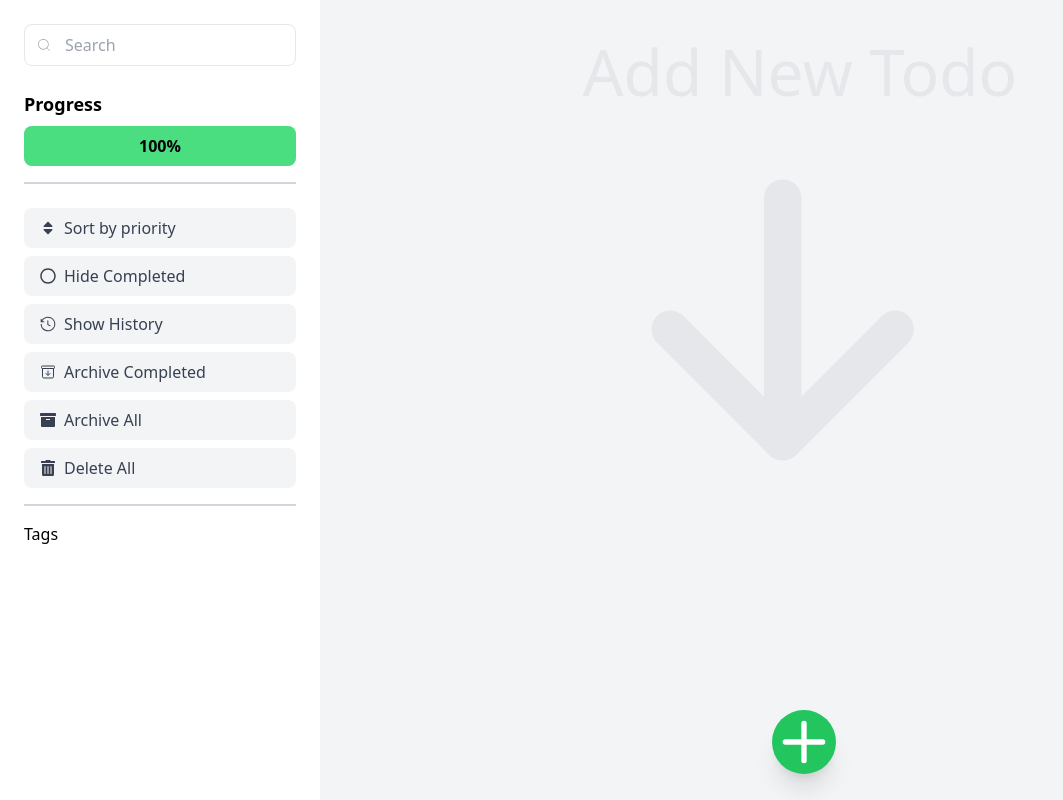
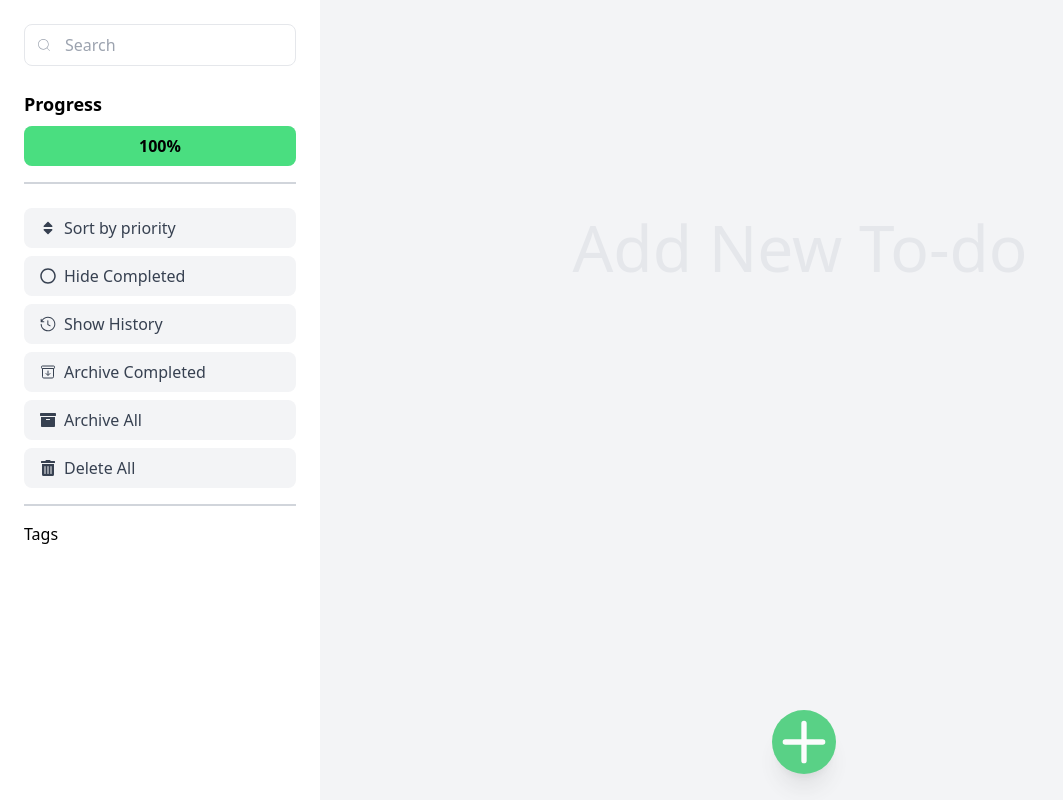
Before and after one commit to kingjulian24/todo-app, a React (Create React App) app: page / in a window 1280 px wide. Shown: the whole page, without its empty margins (0-1063 px from the left). Built offline with nearby package versions, Linux system fonts and the light colour scheme.

Commit message:
"Updated AddTodoButton and CallToAction components, modified TodoApp layout and added shouldPulse prop to AddTodoButton"

```diff
--- a/src/components/AddTodoButton/index.js
+++ b/src/components/AddTodoButton/index.js
@@ -1,13 +1,14 @@
 import React from "react";
 
-const AddTodoButton = ({ toggleAdding }) => (
+const AddTodoButton = ({ toggleAdding, shouldPulse }) => {
+  const btnClass = shouldPulse
+    ? "bg-green-500 rounded-full z-10 shadow-xl animate-pulse"
+    : "bg-green-500 rounded-full z-10 shadow-xl";
+  return (
     <div className="absolute bottom-5 left-1/2 -translate-x-1/2 ml-1">
-    <button
-      onClick={toggleAdding}
-      className="bg-green-500 rounded-full z-10 shadow-xl"
-    >
+      <button onClick={toggleAdding} className={btnClass}>
         <svg
-        className="w-16 h-16 text-white"
+          className="w-16 h-16 text-white "
           viewBox="0 0 24 24"
           fill="currentColor"
         >
@@ -21,5 +22,6 @@ const AddTodoButton = ({ toggleAdding }) => (
       </button>
     </div>
   );
+};
 
 export default AddTodoButton;
--- a/src/components/CallToAction/index.js
+++ b/src/components/CallToAction/index.js
@@ -1,14 +1,9 @@
-import { IoArrowDownOutline } from "react-icons/io5";
-
 const CallToAction = () => {
   return (
-    <div className="absolute  text-gray-200 left-1/2 -translate-x-1/2 top-1/5">
+    <div className="absolute w-full text-gray-200 left-1/2 -translate-x-1/2 top-1/4">
       <p className="text-[300%] lg:text-[400%] 2xl:text-[500%] text-center">
-        Add New Todo
+        Add New To-do
       </p>
-      <span className="text-[2000%] lg:text-[2500%] 2xl:text-[3000%]">
-        <IoArrowDownOutline />
-      </span>
     </div>
   );
 };
--- a/src/components/TodoApp.js
+++ b/src/components/TodoApp.js
@@ -33,7 +33,7 @@ const TodoApp = () => {
 
   return (
     <div className="flex flex-col lg:flex-row min-h-screen bg-gray-100">
-      <aside className="relative w-full lg:w-1/4 2xl:w-1/6 bg-white p-4 lg:p-6 lg:min-h-screen">
+      <aside className="relative w-full lg:w-1/4 2xl:w-1/6 z-10 bg-white p-4 lg:p-6 lg:min-h-screen">
         <ToggleMenuButton toggleMenu={toggleMenu} />
         <TodoSearch searchQuery={searchQuery} handleSearch={handleSearch} />
         <TodoProgress />
@@ -59,7 +59,10 @@ const TodoApp = () => {
         <TodoList filteredTodos={filteredTodos} onEdit={handleEditTodo} />
         {filteredTodos.length === 0 && <CallToAction />}
 
-        <AddTodoButton toggleAdding={toggleAdding} />
+        <AddTodoButton
+          toggleAdding={toggleAdding}
+          shouldPulse={filteredTodos.length === 0}
+        />
       </main>
 
       {isAddEditOpen && (
```
Lines whose indentation alone changed are shown as unchanged.
